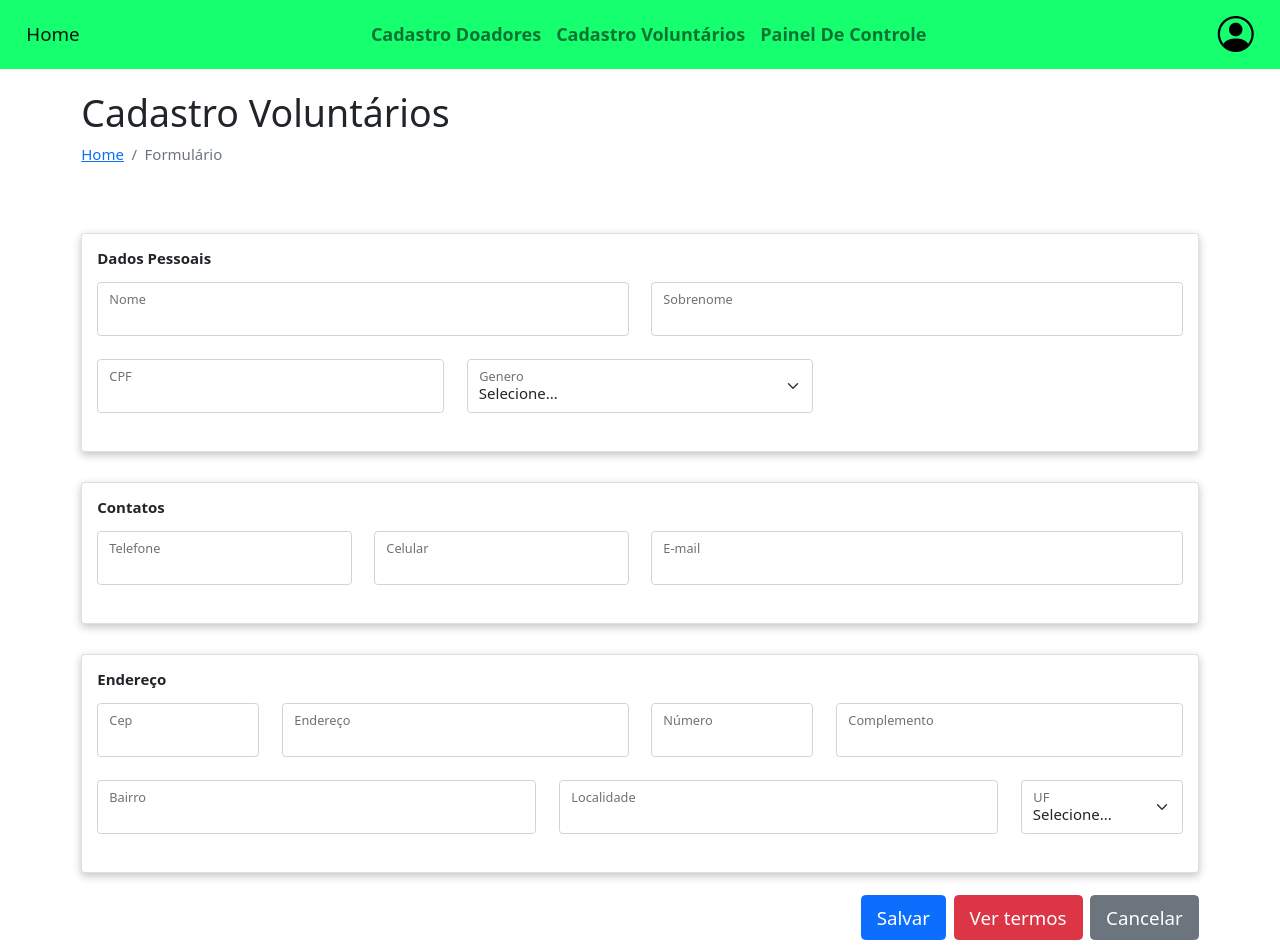
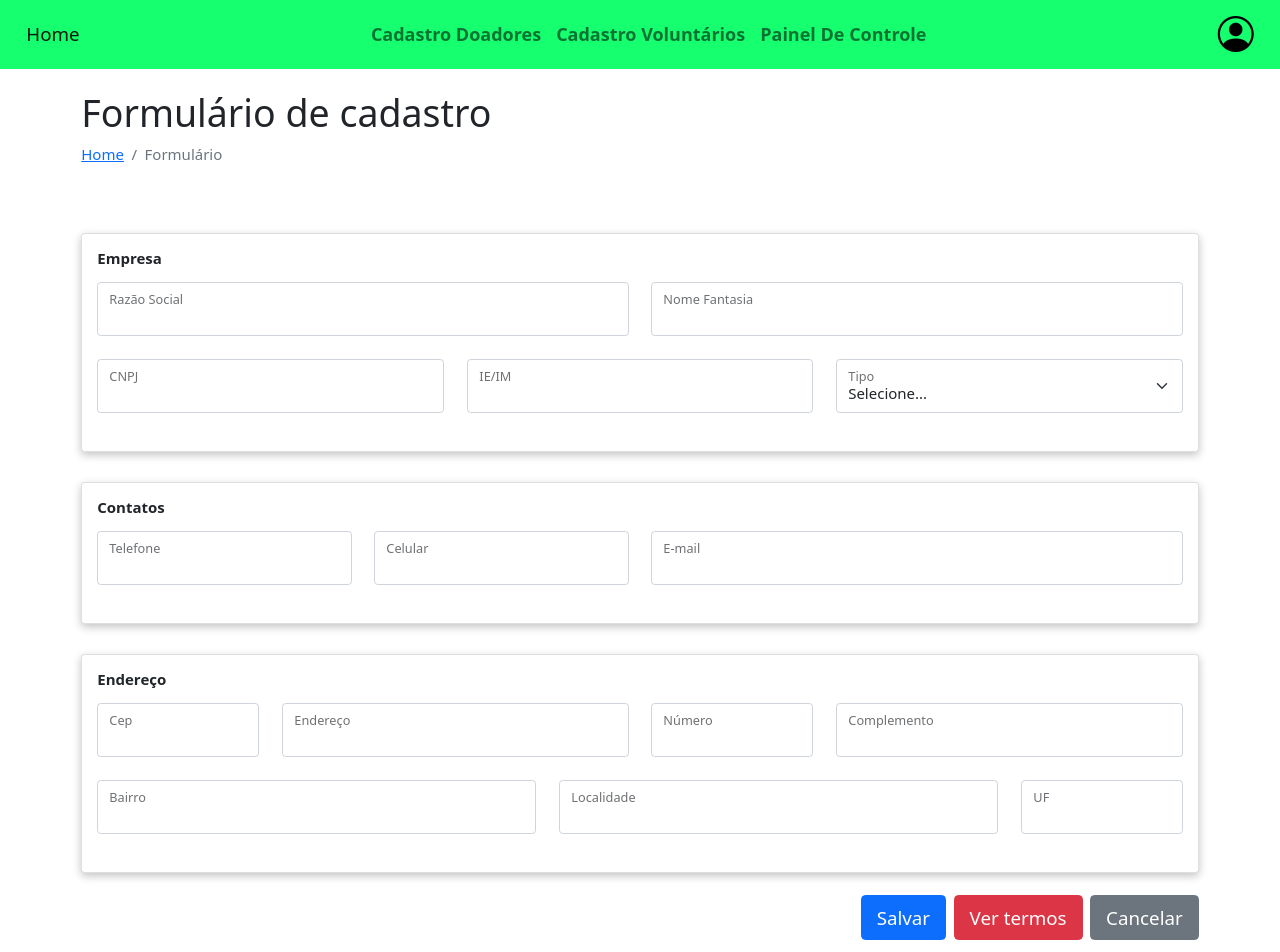
Before and after one commit to vizzacchi/better_world_challenge, a plain HTML site: page pages/cadastro_doadores.html in a window 1280 px wide. Shown: the top 952 px of the page. Drawn offline with nearby package versions, Linux system fonts and the light colour scheme.

Commit message:
Update cadastro_doadores.html

```diff
--- a/pages/cadastro_doadores.html
+++ b/pages/cadastro_doadores.html
@@ -73,7 +73,7 @@
 		<!----- Conteúdo ----->
 		<main class="main-page container">
 			<section>
-				<h1>Cadastro Voluntários</h1>
+				<h1>Formulário de cadastro</h1>
 				<nav aria-label="breadcrumb">
 					<ol class="breadcrumb">
 						<li class="breadcrumb-item"><a href="../index.html">Home</a></li>
@@ -89,35 +89,41 @@
 					<!------- Empresa ------->
 					<div class="card mb-4">
 						<div class="card-body">
-							<h5 class="card-title mb-3">Dados Pessoais</h5>
+							<h5 class="card-title mb-3">Empresa</h5>
 							<div class="row">
 								<div class="col-md-6 mb-4">
 									<div class="form-floating">
 										<input type="text" class="form-control" id="razao_social">
-										<label for="razao_social">Nome</label>
+										<label for="razao_social">Razão Social</label>
 									</div>
 								</div>
 								<div class="col-md-6 mb-4">
 									<div class="form-floating">
 										<input type="text" class="form-control" id="nome_fantasia">
-										<label for="nome_fantasia">Sobrenome</label>
+										<label for="nome_fantasia">Nome Fantasia</label>
 									</div>
 								</div>
 								<div class="col-md-4 mb-4">
 									<div class="form-floating">
 										<input type="text" class="form-control" id="cnpj">
-										<label for="cnpj">CPF</label>
+										<label for="cnpj">CNPJ</label>
+									</div>
+								</div>
+								<div class="col-md-4 mb-4">
+									<div class="form-floating">
+										<input type="text" class="form-control" id="ie">
+										<label for="ie">IE/IM</label>
 									</div>
 								</div>
 								<div class="col-md-4 mb-4">
 									<div class="form-floating">
 										<select class="form-select" id="tipo" aria-label="Floating label select example">
 											<option selected>Selecione...</option>
-											<option value="1">Masculino</option>
-											<option value="2">Femino</option>
-											<option value="3">Outro</option>
+											<option value="1">Restaurante</option>
+											<option value="2">Mercado</option>
+											<option value="3">Feirante</option>
 										</select>
-										<label for="tipo">Genero</label>
+										<label for="tipo">Tipo</label>
 									</div>
 								</div>
 							</div>
@@ -194,37 +200,8 @@
 								</div>
 								<div class="col-md-2 mb-4">
 									<div class="form-floating">
-										<select class="form-select" id="tipo" aria-label="Floating label select example">
-											<option selected>Selecione...</option>
-											<option value="AC">Acre</option>
-											<option value="AL">Alagoas</option>
-											<option value="AP">Amapá</option>
-											<option value="AM">Amazonas</option>
-											<option value="BA">Bahia</option>
-											<option value="CE">Ceará</option>
-											<option value="DF">Distrito Federal</option>
-											<option value="ES">Espirito Santo</option>
-											<option value="GO">Goiás</option>
-											<option value="MA">Maranhão</option>
-											<option value="MS">Mato Grosso do Sul</option>
-											<option value="MT">Mato Grosso</option>
-											<option value="MG">Minas Gerais</option>
-											<option value="PA">Pará</option>
-											<option value="PB">Paraíba</option>
-											<option value="PR">Paraná</option>
-											<option value="PE">Pernambuco</option>
-											<option value="PI">Piauí</option>
-											<option value="RJ">Rio de Janeiro</option>
-											<option value="RN">Rio Grande do Norte</option>
-											<option value="RS">Rio Grande do Sul</option>
-											<option value="RO">Rondônia</option>
-											<option value="RR">Roraima</option>
-											<option value="SC">Santa Catarina</option>
-											<option value="SP">São Paulo</option>
-											<option value="SE">Sergipe</option>
-											<option value="TO">Tocantins</option>
-										</select>
-										<label for="tipo">UF</label>
+										<input type="email" class="form-control" id="uf">
+										<label for="uf">UF</label>
 									</div>
 								</div>
 							</div>
```
